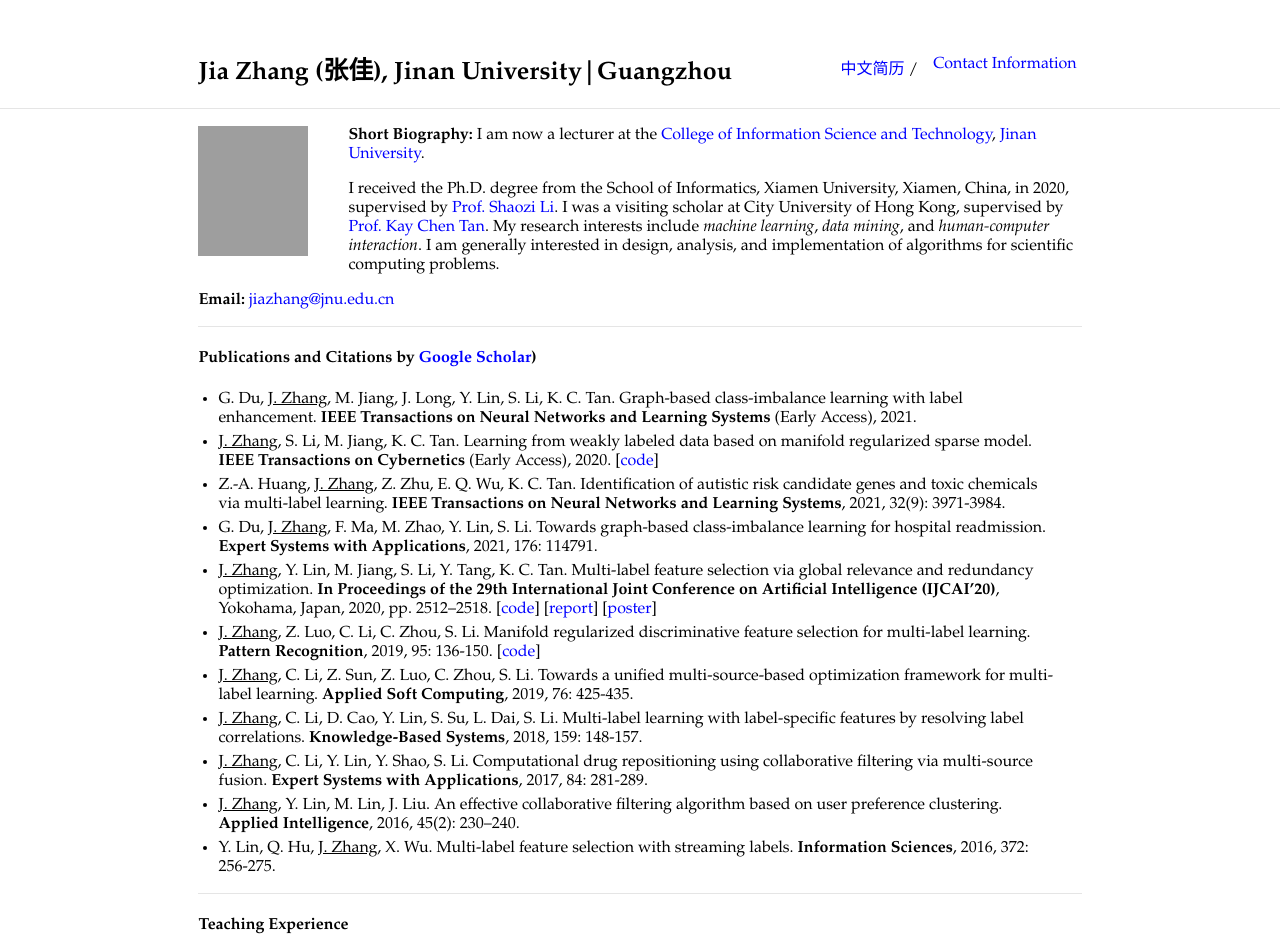
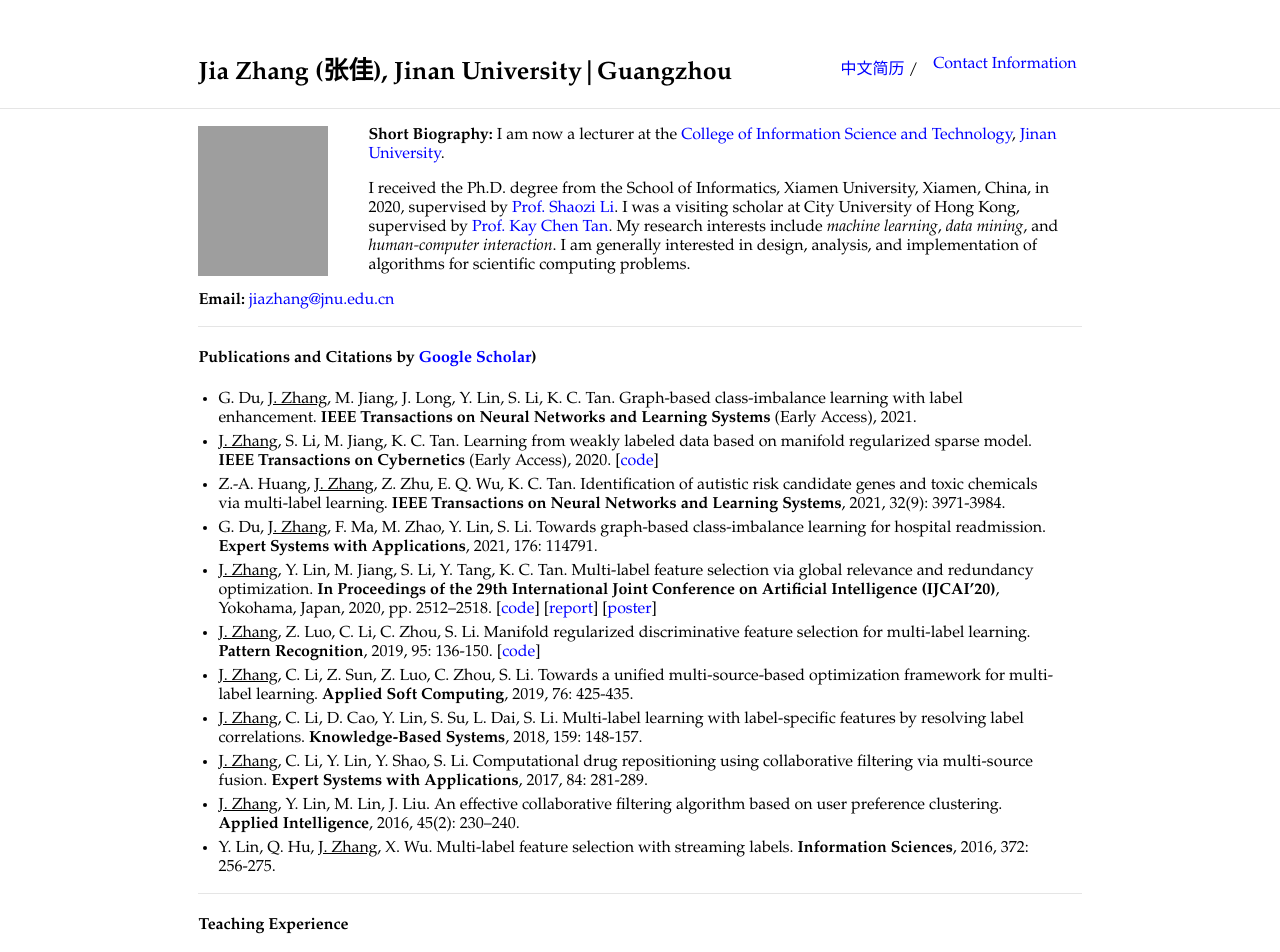
Before and after one commit to jiazhang-ml/jiazhang-ml.github.io, a Jekyll site: the page built from index.md, in a window 1280 px wide. Shown: the top 952 px of the page. Built offline with Jekyll 4.4.1, drawn with Linux system fonts in a browser that asks for light colours; grey boxes are pictures that could not be loaded.

Commit message:
Update typography.scss

```diff
--- a/_sass/typography.scss
+++ b/_sass/typography.scss
@@ -37,8 +37,8 @@
         font-style: italic;
     }
     .profile-picture {
-        height: 130px;
-        width: 110px;
+        height: 150px;
+        width: 130px;
         position: relative;
         margin: 0px 40px 10px 0px;
         float: left;
```
